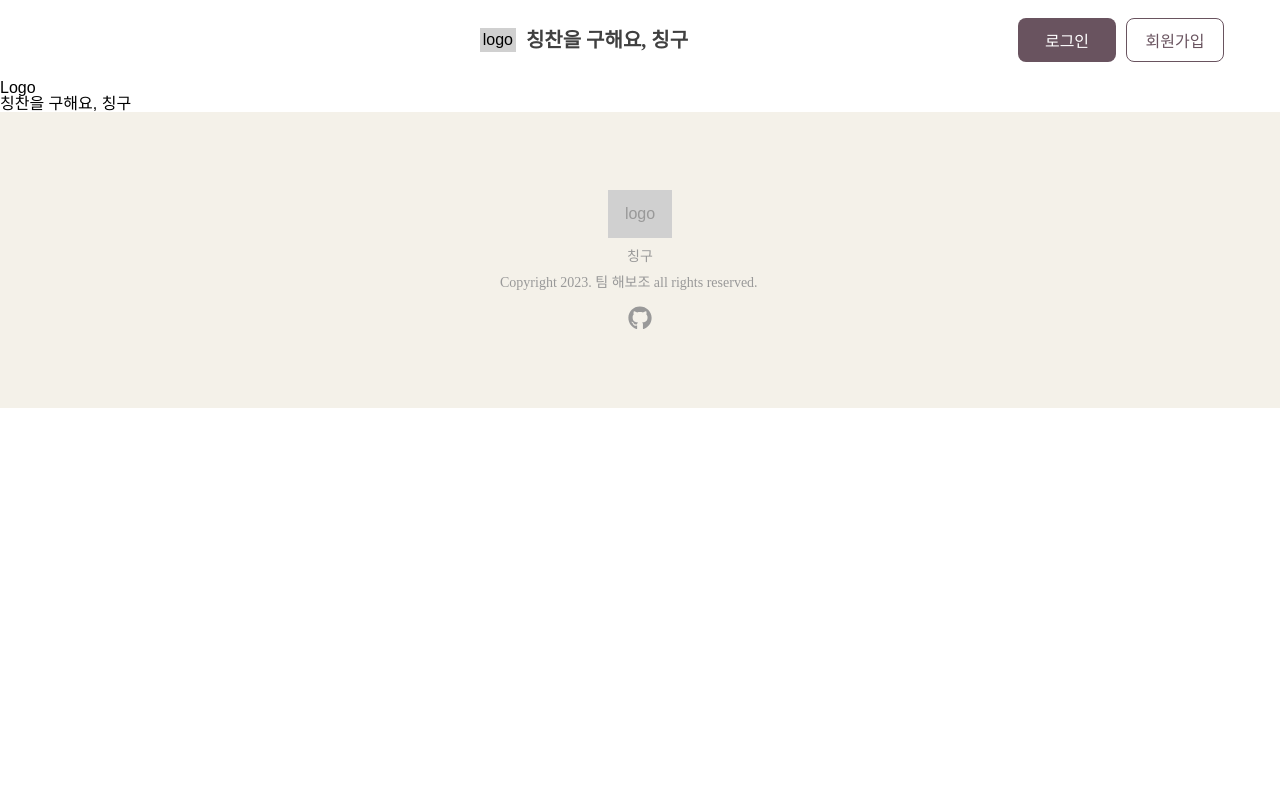
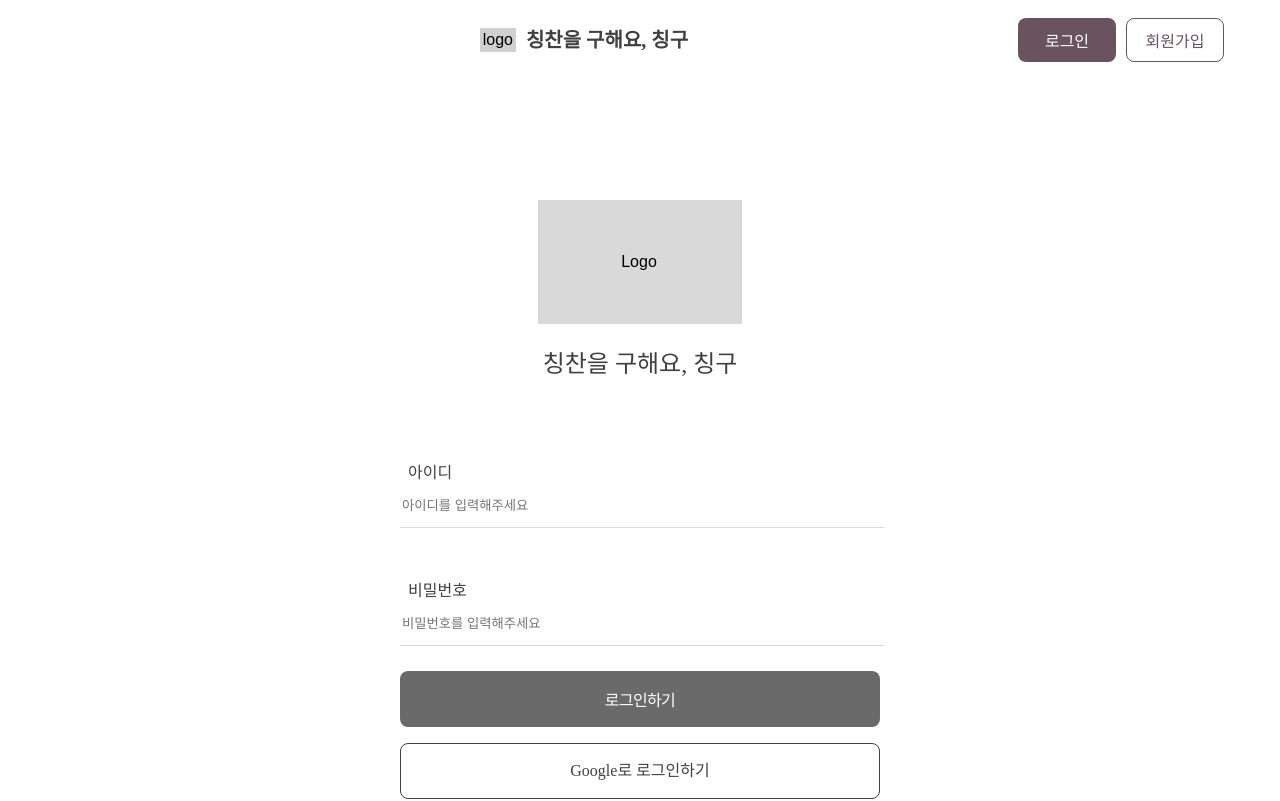
Before and after one commit to DHyeonJ/Compliment, a React (Create React App) app: page /login in a window 1280 px wide. Shown: the top 801 px of the page. Built offline with nearby package versions, Linux system fonts and the light colour scheme; no server answers.

Commit message:
Style. Login페이지 css1차 수정완료

```diff
--- a/src/pages/user/Login.tsx
+++ b/src/pages/user/Login.tsx
@@ -1,16 +1,162 @@
 import React from 'react'
-
+import { styled } from 'styled-components'
 function Login() {
   return (
     <>
-      <div>
+      <LoginArea>
         <div>
-          <div>Logo</div>
-          <div>칭찬을 구해요, 칭구</div>
+          <Logo>Logo</Logo>
+          <LogoText>칭찬을 구해요, 칭구</LogoText>
         </div>
-      </div>
+        <LoginForm>
+          <LoginInputArea>
+            <LoginInputLabel>아이디</LoginInputLabel>
+            <LoginInput placeholder="아이디를 입력해주세요" type="email" name="email" />
+          </LoginInputArea>
+          <LoginInputArea>
+            <LoginInputLabel>비밀번호</LoginInputLabel>
+            <LoginInput placeholder="비밀번호를 입력해주세요 " type="password" name="password" />
+          </LoginInputArea>
+          <LoginBtn>로그인하기</LoginBtn>
+        </LoginForm>
+        <SignWithGoogleBtn>Google로 로그인하기</SignWithGoogleBtn>
+        <LoginTextArea>
+          <LoginText>아이디/ 비밀번호 찾기</LoginText>
+          <LoginText> │ 회원가입</LoginText>
+        </LoginTextArea>
+      </LoginArea>
+      <LoginBlank></LoginBlank>
     </>
   )
 }
 
 export default Login
+const LoginArea = styled.div`
+  margin-top: 120px;
+  display: flex;
+  flex-direction: column;
+  align-items: center;
+  justify-content: center;
+`
+const Logo = styled.div`
+  margin-left: 308px;
+  margin-right: 308px;
+  width: 36px;
+  height: 26;
+  display: flex;
+  width: 120px;
+  height: 75px;
+  padding: 24px 43px 25px 41px;
+  justify-content: center;
+  align-items: center;
+  flex-shrink: 0;
+  background: #d9d9d9;
+`
+const LogoText = styled.div`
+  margin-left: 275px;
+  margin-right: 275px;
+  margin-top: 20px;
+
+  color: var(--text-01404040, #404040);
+  text-align: center;
+  font-family: LINE Seed Sans KR;
+  font-size: 24px;
+  font-style: normal;
+  font-weight: 400;
+  line-height: normal;
+`
+const LoginForm = styled.form`
+  margin-top: 48px;
+`
+const LoginInputArea = styled.div`
+  padding-top: 4px;
+  margin-bottom: 48px;
+  width: 480px;
+  height: 66px;
+`
+
+const LoginInputLabel = styled.div`
+  display: flex;
+  width: 480px;
+  height: 20px;
+  padding: 0px 8px;
+  margin-top: 32px;
+  align-items: center;
+  flex-shrink: 0;
+  color: #404040;
+`
+const LoginInput = styled.input`
+  display: flex;
+  width: 480px;
+  height: 42px;
+  flex-direction: column;
+  justify-content: center;
+  align-items: flex-start;
+  border-bottom: 1px solid #d9d9d9;
+  border-left-width: 0;
+  border-right-width: 0;
+  border-top-width: 0;
+  border-bottom-width: 1;
+  color: #d9d9d9;
+`
+const LoginBtn = styled.button`
+  display: flex;
+  width: 480px;
+  height: 56px;
+  padding: 13px 32px;
+  justify-content: center;
+  align-items: center;
+  gap: 10px;
+  flex-shrink: 0;
+  border-radius: 8px;
+  border: none;
+  background: #6a6a6a;
+  margin-top: 56px;
+  color: #fff;
+  text-align: center;
+  font-family: Pretendard;
+  font-size: 16px;
+  font-style: normal;
+  font-weight: 500;
+  line-height: normal;
+  letter-spacing: -0.64px;
+`
+
+const SignWithGoogleBtn = styled.button`
+  display: flex;
+  margin-top: 16px;
+  width: 480px;
+  height: 56px;
+  padding: 8px 0px;
+  justify-content: center;
+  align-items: center;
+  gap: 8px;
+  border-radius: 8px;
+  border: 1px solid #404040;
+  background: var(--white, #fff);
+  color: #404040;
+  font-family: Pretendard;
+  font-size: 16px;
+  font-style: normal;
+  font-weight: 500;
+  line-height: 110%; /* 17.6px */
+`
+const LoginTextArea = styled.div`
+  display: block;
+  width: 480px;
+  height: 19px;
+  margin-top: 50px;
+  flex-direction: column;
+  align-items: flex-start;
+  gap: 10px;
+  flex-shrink: 0;
+`
+
+const LoginText = styled.div`
+  display: inline-block;
+  margin-left: 10px;
+`
+const LoginBlank = styled.div`
+  height: 95px;
+  margin-bottom: 48px;
+`
--- a/src/pages/user/Signup.jsx
+++ b/src/pages/user/Signup.jsx
@@ -151,12 +151,19 @@ const SignupArea = styled.div`
 `
 
 const SignupImg = styled.div`
-  width: 300 px;
-  height: 300 px;
-  fill: #f4f1e9;
-  stroke-width: 2px;
-  stroke: rgba(106, 106, 106, 0.5);
-  background-color: gray;
+  margin-left: 308px;
+  margin-right: 308px;
+  width: 36px;
+  height: 26;
+  display: flex;
+  width: 120px;
+  height: 75px;
+  padding: 24px 43px 25px 41px;
+  justify-content: center;
+  align-items: center;
+  flex-shrink: 0;
+  background: #d9d9d9;
+  margin-bottom: 10px;
 `
 
 const SignForm = styled.form`
```
